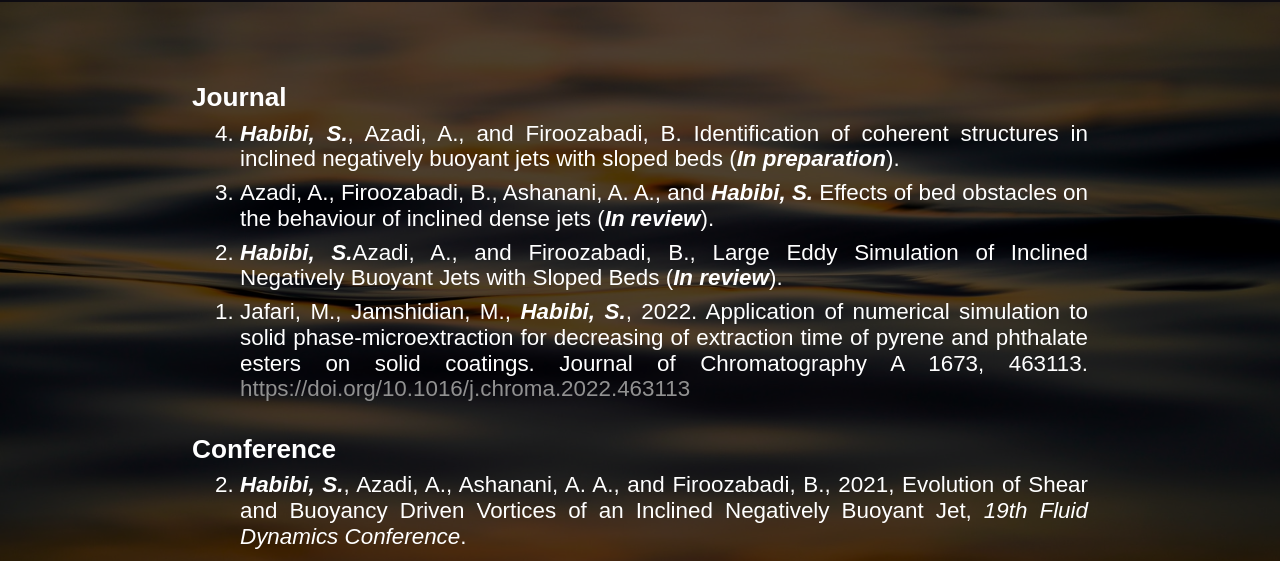
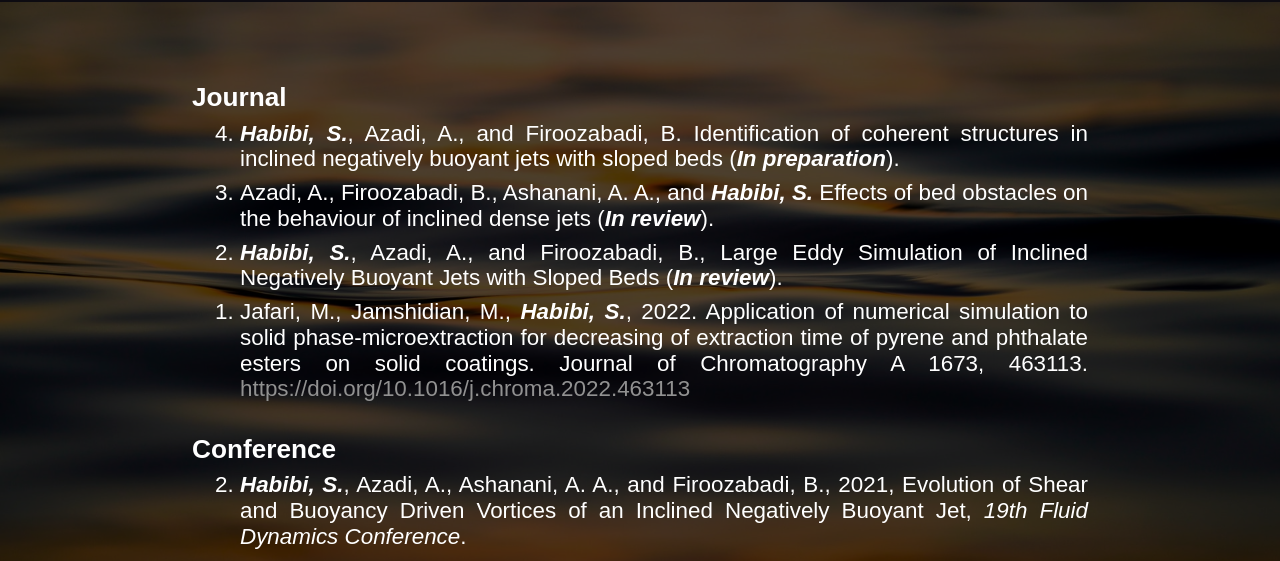
Before and after one commit to ShayanHBI/ShayanHBI.github.io, a plain HTML site: page Publications/publications.html in a window 1280 px wide. Shown: the part 159-720 px from the top of the page. Drawn offline with Linux system fonts and the light colour scheme.

Commit message:
edit typo

```diff
--- a/Publications/publications.html
+++ b/Publications/publications.html
@@ -44,7 +44,7 @@
                     Azadi, A., Firoozabadi, B., Ashanani, A. A., and <em>Habibi, S.</em> Effects of bed obstacles on the behaviour of inclined dense jets (<em>In review</em>).
                 </li>
                 <li>
-                    <em>Habibi, S.</em>Azadi, A., and Firoozabadi, B., Large Eddy Simulation of Inclined Negatively Buoyant Jets with Sloped Beds (<em>In review</em>).
+                    <em>Habibi, S.</em>, Azadi, A., and Firoozabadi, B., Large Eddy Simulation of Inclined Negatively Buoyant Jets with Sloped Beds (<em>In review</em>).
                 </li>
                 <li>
                     Jafari, M., Jamshidian, M., <em>Habibi, S.</em>, 2022. Application of numerical simulation to solid phase-microextraction for decreasing of extraction time of pyrene and phthalate esters on solid coatings. Journal of Chromatography A 1673, 463113. <a href="https://doi.org/10.1016/j.chroma.2022.463113" target="_blank">https://doi.org/10.1016/j.chroma.2022.463113</a>
```
